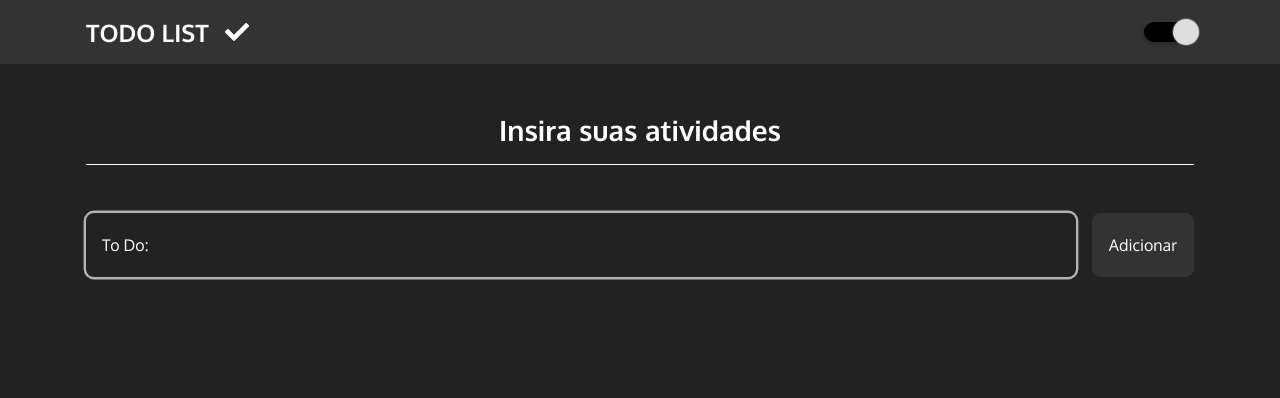
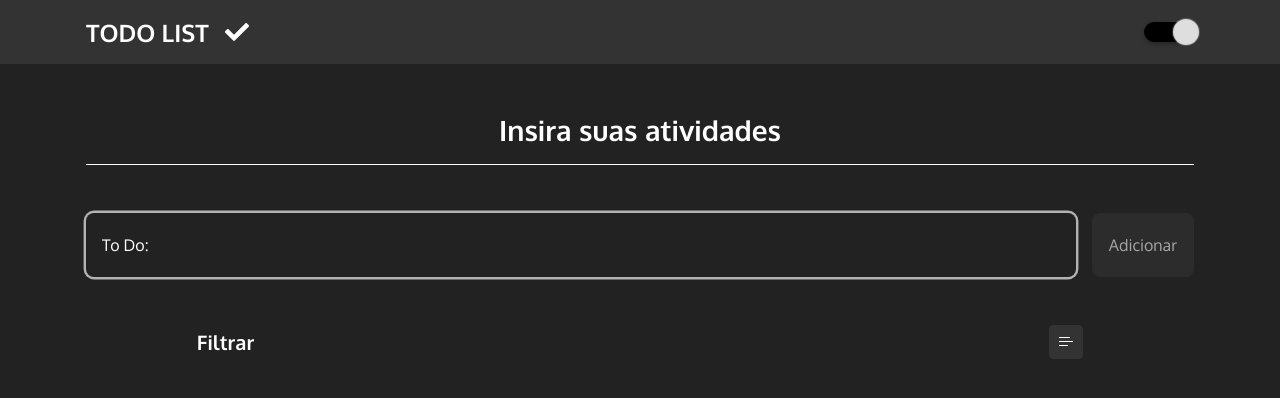
Before and after one commit to carlos-HFC/TodoList, a React (Create React App) app: page / in a window 1280 px wide. Shown: the top 398 px of the page. Built offline with nearby package versions, Linux system fonts and the light colour scheme.

Commit message:
Filtrar, editar todos, componente para filtro e listar todos filtradas

```diff
--- a/src/pages/Todo/index.tsx
+++ b/src/pages/Todo/index.tsx
@@ -1,38 +1,40 @@
+import { lazy, Suspense, useRef } from "react";
 import { FormEvent, useEffect, useState } from "react";
+import { VscListSelection, VscSave } from "react-icons/vsc";
 
-import { Button, Input, Item } from "../../components";
+import { Button, Input } from "../../components";
 
-import { List, Main } from "./styles";
+import { Filter, List, Main } from "./styles";
 
-interface Todos {
+const Item = lazy(() => import('../../components').then(({ Item }) => ({ default: Item })));
+
+interface TTodos {
   id: number;
   text: string;
   checked: boolean;
 }
 
+interface TFilterTodos {
+  filter: boolean;
+  todos: TTodos[];
+}
+
+const INITIAL_STATE_TODOS_FILTERED = {} as TFilterTodos;
+const INITIAL_STATE_EDIT_TODO = {} as TTodos;
+const INITIAL_STATE_FILTER_TODO = {
+  text: "",
+  type: ""
+};
+
 export function Todo() {
-  // function filtrarTodo(value: string, type: string) {
-  //   let filtered = todos;
+  const listRef = useRef<HTMLUListElement | null>(null);
 
-  //   filtered = filtered.filter((item, i) => {
-  //     if (value) {
-  //       if (type === 'Done') return checked.includes(i) && item.toLowerCase().startsWith(value.toLowerCase());
-  //       else if (type === 'Todo') return !checked.includes(i) && item.toLowerCase().startsWith(value.toLowerCase());
-  //       else return item.toLowerCase().startsWith(value.toLowerCase());
-  //     } else {
-  //       if (type === 'Done') return checked.includes(i);
-  //       else if (type === 'Todo') return !checked.includes(i);
-  //       else return item;
-  //     }
-  //   });
-
-  //   if (filtered.length === 0) filtered = ["Error404\\NotFound"];
-
-  //   setTodoFilter(filtered);
-  // }
-
+  const [openFilter, setOpenFilter] = useState(false);
   const [item, setItem] = useState("");
-  const [todos, setTodos] = useState<Todos[]>(JSON.parse(localStorage.getItem(String(process.env.REACT_APP_TODO_LIST)) as string) || []);
+  const [edit, setEdit] = useState(INITIAL_STATE_EDIT_TODO);
+  const [filter, setFilter] = useState(INITIAL_STATE_FILTER_TODO);
+  const [todos, setTodos] = useState<TTodos[]>(JSON.parse(localStorage.getItem(String(process.env.REACT_APP_TODO_LIST)) as string) || []);
+  const [todosFiltered, setTodosFiltered] = useState(INITIAL_STATE_TODOS_FILTERED);
 
   useEffect(() => localStorage.setItem(String(process.env.REACT_APP_TODO_LIST), JSON.stringify(todos)), [todos]);
 
@@ -57,11 +59,58 @@ export function Todo() {
   function handleToggleChecked(id: number) {
     const filtered = todos.filter(todo => todo.id !== id);
 
-    const todo = todos.find(todo => todo.id === id) as Todos;
+    const todoById = todos.find(todo => todo.id === id) as TTodos;
 
-    Object.assign(todo, { checked: !todo.checked });
+    Object.assign(todoById, { checked: !todoById.checked });
 
-    setTodos([...filtered, todo].sort((a, b) => a.id - b.id));
+    setTodos([...filtered, todoById].sort((a, b) => a.id - b.id));
+  }
+
+  function editItem(id: number) {
+    const todoById = todos.find(todo => todo.id === id) as TTodos;
+
+    setEdit(todoById);
+  }
+
+  function handleSaveEdit(e: FormEvent) {
+    e.preventDefault();
+
+    const filtered = todos.filter(todo => todo.id !== edit.id);
+
+    const todoById = todos.find(todo => todo.id === edit.id) as TTodos;
+
+    Object.assign(todoById, { text: edit.text });
+
+    setTodos([...filtered, todoById].sort((a, b) => a.id - b.id));
+
+    setEdit(INITIAL_STATE_EDIT_TODO);
+  }
+
+  function handleFilterTodo(e: FormEvent) {
+    e.preventDefault();
+
+    const filtered = todos.filter(todo => {
+      if (filter.text) {
+        if (filter.type === "Done") return todo.checked && todo.text.toLowerCase().startsWith(filter.text.toLowerCase());
+        if (filter.type === "Incomplete") return !todo.checked && todo.text.toLowerCase().startsWith(filter.text.toLowerCase());
+        return todo.text.toLowerCase().startsWith(filter.text.toLowerCase());
+      } else {
+        if (filter.type === "Done") return todo.checked;
+        if (filter.type === "Incomplete") return !todo.checked;
+        return todo;
+      }
+    });
+
+    if (filtered.length > 0) {
+      listRef.current?.scrollIntoView({ behavior: "smooth" });
+    }
+
+    setTodosFiltered({ todos: filtered, filter: true });
+  }
+
+  function cancelFilterTodo() {
+    setTodosFiltered(INITIAL_STATE_TODOS_FILTERED);
+    setFilter(INITIAL_STATE_FILTER_TODO);
   }
 
   return (
@@ -71,16 +120,79 @@ export function Todo() {
 
         <form onSubmit={addItem}>
           <Input value={item} onChange={e => setItem(e.target.value)} />
-          <Button variant="success">
+          <Button variant="success" disabled={!item.trim()}>
             Adicionar
           </Button>
         </form>
 
-        <List>
-          {todos.map(todo => (
-            <Item key={todo.id} checked={todo.checked} onChecked={() => handleToggleChecked(todo.id)} onDelete={() => removeItem(todo.id)}>
-              {todo.text}
-            </Item>
+        <Filter open={openFilter}>
+          <header>
+            <h2>Filtrar</h2>
+            <Button onClick={() => setOpenFilter(open => !open)}>
+              <VscListSelection />
+            </Button>
+          </header>
+
+          <div className="filter">
+            <form onSubmit={handleFilterTodo}>
+              <Input label="Título To Do"
+                value={filter.text} onChange={e => setFilter({ ...filter, text: e.target.value })}
+              />
+              <fieldset>
+                <span>Tipo</span>
+                <div className="filter_types">
+                  <div className="filter_types-check">
+                    <input type="radio" id="All" name="filterTodos"
+                      checked={!filter.type} value="" onChange={e => setFilter({ ...filter, type: e.target.value })}
+                    />
+                    <label htmlFor="All">Todos</label>
+                  </div>
+                  <div className="filter_types-check">
+                    <input type="radio" id="Incomplete" name="filterTodos"
+                      checked={filter.type === "Incomplete"} value="Incomplete" onChange={e => setFilter({ ...filter, type: e.target.value })}
+                    />
+                    <label htmlFor="Incomplete">A fazer</label>
+                  </div>
+                  <div className="filter_types-check">
+                    <input type="radio" id="Done" name="filterTodos"
+                      checked={filter.type === "Done"} value="Done" onChange={e => setFilter({ ...filter, type: e.target.value })}
+                    />
+                    <label htmlFor="Done">Concluídos</label>
+                  </div>
+                </div>
+              </fieldset>
+              <div className="filter_btns">
+                <Button type="submit">
+                  Filtrar
+                </Button>
+                <Button variant="secondary" onClick={cancelFilterTodo} type="reset">
+                  Cancelar
+                </Button>
+              </div>
+            </form>
+          </div>
+        </Filter>
+
+        <List ref={listRef}>
+          {(todosFiltered.todos || todos).map(todo => edit.id === todo.id ? (
+            <form onSubmit={handleSaveEdit}>
+              <input type="text"
+                defaultValue={edit.text} onChange={e => setEdit({ ...edit, text: e.target.value })}
+              />
+              <Button>
+                <VscSave />
+              </Button>
+            </form>
+          ) : (
+            <Suspense fallback={"ola"}>
+              <Item key={todo.id} checked={todo.checked}
+                onChecked={() => handleToggleChecked(todo.id)}
+                onEdit={() => editItem(todo.id)}
+                onDelete={() => removeItem(todo.id)}
+              >
+                {todo.text}
+              </Item>
+            </Suspense>
           ))}
         </List>
       </div>
--- a/src/pages/Todo/styles.ts
+++ b/src/pages/Todo/styles.ts
@@ -1,4 +1,7 @@
+import { lighten } from "polished";
 import styled from "styled-components";
+
+import { COLORS } from "../../css/themes/variables";
 
 export const Main = styled.main`
   padding: 3rem 0;
@@ -11,7 +14,7 @@ export const Main = styled.main`
 
   h1 {
     color: ${props => props.theme.text};
-    border-bottom: 1px solid ${props => props.theme.text};
+    border-bottom: 1px solid ${props => lighten(.5, props.theme.text)};
     text-align: center;
     padding-bottom: 1rem;
     transition: color .3s, border-color .3s;
@@ -34,6 +37,149 @@ export const Main = styled.main`
   }
 `;
 
+export const Filter = styled.section<{ open: boolean; }>`
+  display: flex;
+  flex-direction: column;
+  align-items: center;
+  width: 100%;
+
+  header {
+    display: flex;
+    flex-direction: row;
+    gap: 1rem;
+    justify-content: space-between;
+    align-items: center;
+    width: 100%;
+
+    @media (min-width: 768px) {
+      width: 80%;
+    }
+
+    h2 {
+      color: ${props => props.theme.text};
+      font-size: 1.25rem;
+    }
+
+    button {
+      border-radius: .25rem;
+      padding: .5rem;
+    }
+  }
+
+  .filter {
+    max-height: 0;
+    overflow: hidden;
+    transition: max-height .5s;
+    width: 100%;
+    ${props => props.open && `
+      max-height: 500px;
+      transition: max-height 1.5s;
+    `};
+
+    @media (min-width: 768px) {
+      width: 80%;
+    }
+
+    form {
+      display: flex;
+      justify-content: center;
+      align-items: center;
+      flex-direction: column;
+      margin: 1rem 0;
+
+      @media (min-width: 768px) {
+        flex-direction: row;
+      }
+
+      input[type="text"] {
+        box-shadow: inset 0 0 0 0.15rem ${lighten(.7, COLORS.black)};
+      }
+
+      fieldset {
+        display: flex;
+        justify-content: center;
+        gap: 1rem;
+        border: 0;
+        flex-direction: column;
+        width: 100%;
+
+        @media (min-width: 768px) {
+          width: 70%;
+        }
+
+        span {
+          color: ${props => props.theme.text};
+        }
+
+        .filter_types{
+          display: flex;
+          gap: 1rem;
+          flex-direction: column;
+
+          @media (min-width: 768px) {
+            flex-direction: row;
+          }
+
+          &-check {
+            display: flex;
+            flex-direction: row;
+            gap: 0.5rem;
+            align-items: center;
+            width: auto;
+
+            input[type="radio"] {
+              appearance: none;
+              border: 1px solid ${COLORS.gray400};
+              outline: none;
+              position: relative;
+              transition: background-color .2s, border-color .2s;
+              border-radius: 50%;
+              height: 1rem;
+              width: 1rem;
+              min-width: 1rem;
+              max-width: 1rem;
+              min-height: 1rem;
+              max-height: 1rem;
+              user-select: none;
+
+              &:checked {
+                background: ${COLORS.gray600};
+                border-color: ${COLORS.gray600};
+              }
+            }
+
+            label {
+              color: ${props => props.theme.text};
+            }
+          }
+        }
+      }
+
+      .filter_btns {
+        display: flex;
+        flex-direction: column;
+        justify-content: center;
+        align-items: center;
+        width: 100%;
+        gap: 0.5rem;
+
+        @media (min-width: 768px) {
+          flex-direction: row;
+          width: auto;
+        }
+
+        button {
+          width: 100%;
+
+          @media (min-width: 768px) {
+            width: auto;
+          }
+        }
+      }
+    }
+  }
+`;
+
 export const List = styled.ul`
   display: flex;
   justify-content: center;
@@ -41,4 +187,49 @@ export const List = styled.ul`
   align-items: center;
   gap: 1rem;
   width: 100%;
+
+  form {
+    display: flex;
+    align-items: center;
+    justify-content: space-between;
+    border: 2px solid ${props => props.theme.list.border};
+    border-radius: 0.5rem;
+    width: 100%;
+    padding: .675rem 1rem;
+    box-shadow: 0 1px 2px 1px ${props => props.theme.shadow};
+    background: ${props => props.theme.background};
+    transition: box-shadow .3s, border-color .3s, background-color .3s;
+    position: relative;
+    gap: 1rem;
+    flex-direction: row;
+
+    @media (min-width: 992px) {
+      width: 80%;
+    }
+
+    input {
+      height: 100%;
+      appearance: none;
+      line-height: 1.5;
+      border-radius: .25rem;
+      border: 0;
+      padding: .25rem 1rem;
+      font-size: 1rem;
+      color: ${props => props.theme.text};
+      background: transparent;
+      box-shadow: 0 0 0 .15rem ${lighten(.7, COLORS.black)};
+      outline: none;
+      width: 100%;
+
+      @media (min-width: 768px) {
+        width: 80%;
+      }
+    }
+
+    button {
+      padding: 0.5rem;
+      font-size: .8rem;
+      border-radius: .25rem
+    }
+  }
 `;
```
